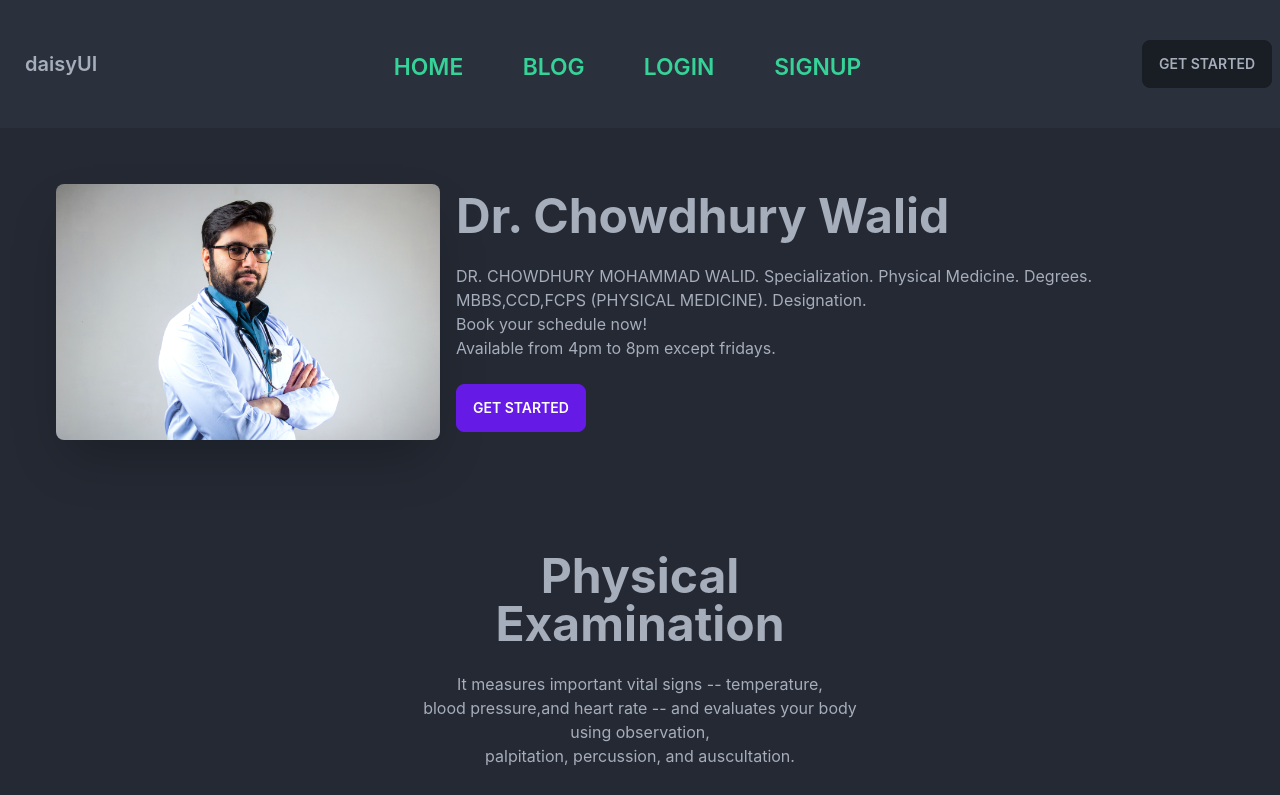
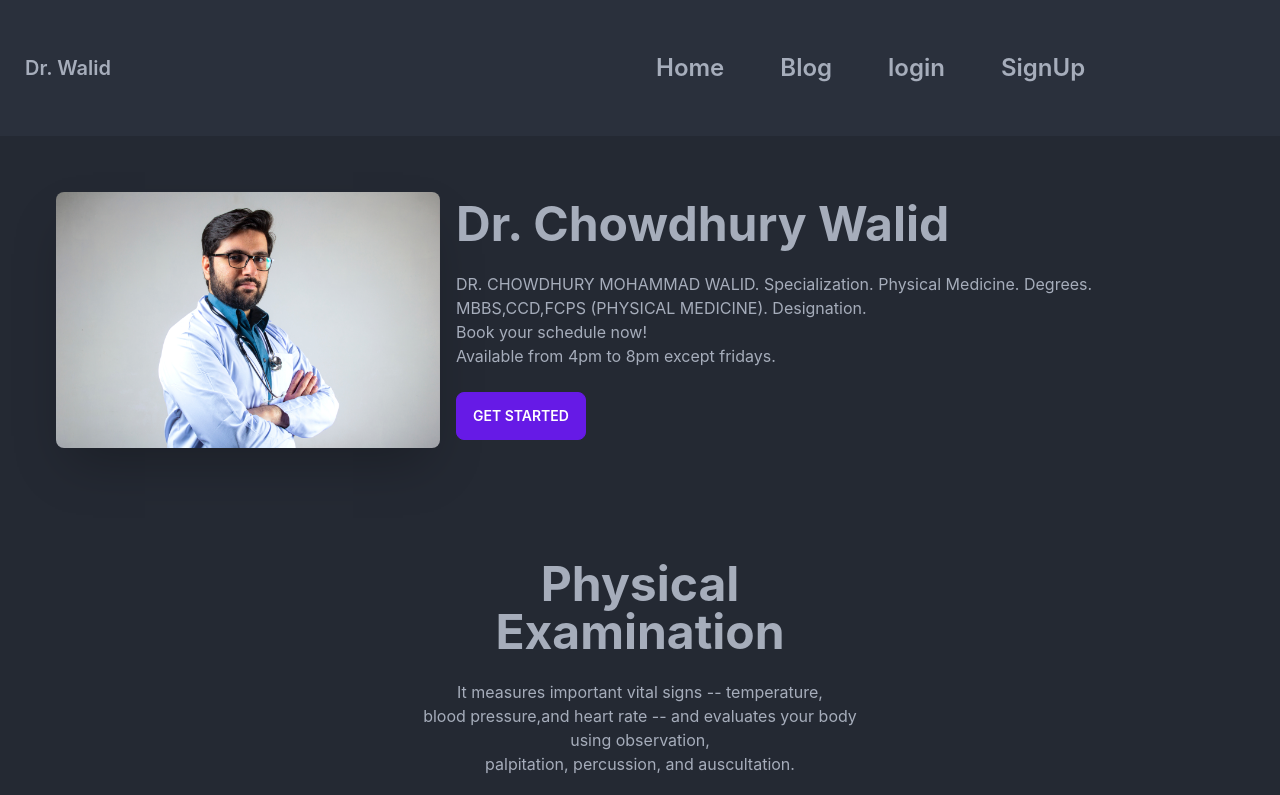
Before and after one commit to Sayeednayeem1/b6a11-service-review-client, a React (Create React App) app: page / in a window 1280 px wide. Shown: the top 795 px of the page. Built offline with nearby package versions, Linux system fonts and the light colour scheme; no server answers.

Commit message:
added my comments on readme file

```diff
--- a/public/index.html
+++ b/public/index.html
@@ -24,7 +24,7 @@
       work correctly both with client-side routing and a non-root public URL.
       Learn how to configure a non-root public URL by running `npm run build`.
     -->
-    <title>React App</title>
+    <title>Dr. Walid</title>
   </head>
   <body>
     <noscript>You need to enable JavaScript to run this app.</noscript>
--- a/src/Pages/Shared/Header/Header.js
+++ b/src/Pages/Shared/Header/Header.js
@@ -12,8 +12,8 @@ const Header = () => {
     }
 
     const navbarItems = <>
-        <li><Link className='font-semibold text-2xl mr-6 btn btn-outline btn-success border-none' to='/home'>Home</Link></li>
-        <li><Link className='font-semibold text-2xl mr-6 btn btn-outline btn-success border-none' to='/blog'>Blog</Link></li>
+        <li><Link className='font-semibold text-2xl mr-6 ' to='/home'>Home</Link></li>
+        <li><Link className='font-semibold text-2xl mr-6 ' to='/blog'>Blog</Link></li>
 
         {
             user?.email ?
@@ -25,9 +25,11 @@ const Header = () => {
                 </>
 
                 :
-                <li><Link className='font-semibold text-2xl mr-6 btn btn-outline btn-success border-none' to='/login'>login</Link></li>
+                <>
+                    <li><Link className='font-semibold text-2xl mr-6 ' to='/login'>login</Link></li>
+                    <li><Link className='font-semibold text-2xl mr-6 ' to='/signup'>SignUp</Link></li>
+                </>
         }
-        <li><Link className='font-semibold text-2xl mr-6 btn btn-outline btn-success border-none' to='/signup'>SignUp</Link></li>
     </>
     return (
         <div className="navbar container mx-auto py-10">
@@ -40,16 +42,13 @@ const Header = () => {
                         {navbarItems}
                     </ul>
                 </div>
-                <Link to='/' className="btn btn-ghost normal-case text-xl">daisyUI</Link>
+                <Link to='/' className="btn btn-ghost normal-case text-xl">Dr. Walid</Link>
             </div>
             <div className="navbar-center hidden lg:flex">
                 <ul className="menu menu-horizontal p-0">
                     {navbarItems}
                 </ul>
             </div>
-            <div className="navbar-end">
-                <a href='/' className="btn">Get started</a>
-            </div>
         </div>
     );
 };
```
Also changed, not shown: 2 other files (tests, documents, lock files or other folders).
